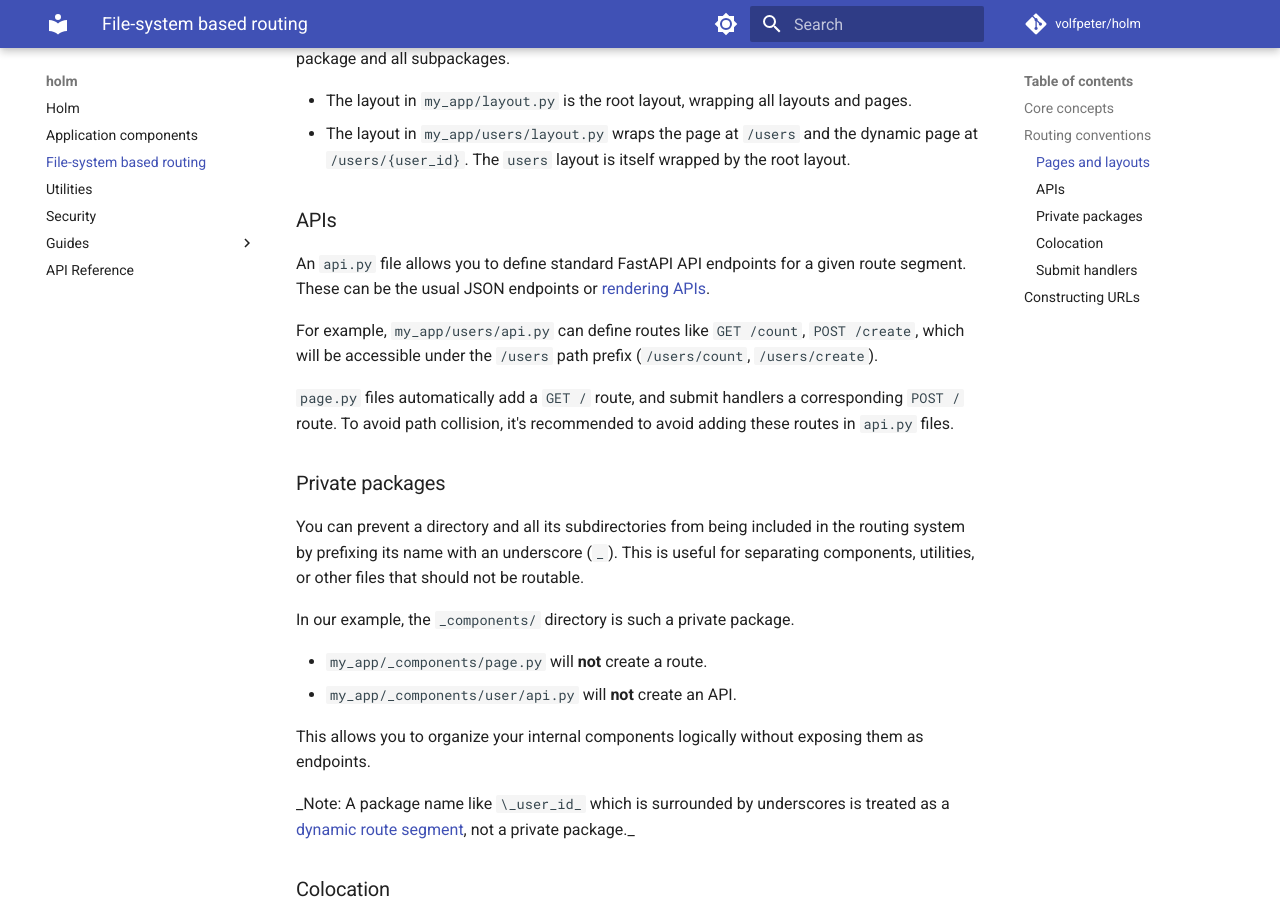
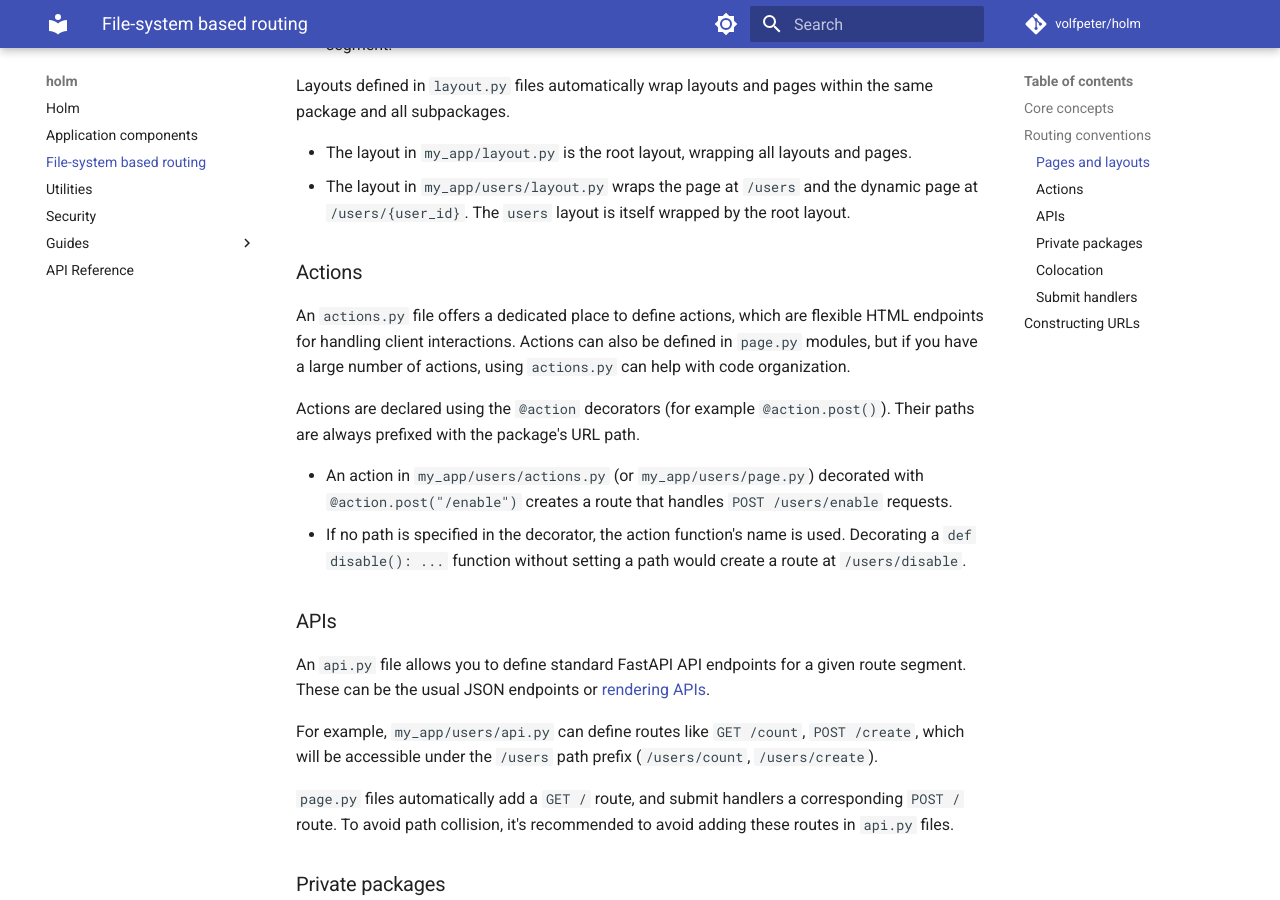
Before and after one commit to volfpeter/holm, an MkDocs documentation site: the page built from docs/file-system-based-routing.md, in a window 1280 px wide and 900 px high, scrolled down 1614 px. Built offline with MkDocs 1.6.1 and Material for MkDocs 9.7.7, drawn with Linux system fonts in a browser that asks for light colours; comment, search, counter and statistics services are not loaded; some of the changed text lies outside the part shown.

Commit message:
docs: add actions to the file-system-based-routing docs

```diff
--- a/docs/file-system-based-routing.md
+++ b/docs/file-system-based-routing.md
@@ -9,9 +9,10 @@ Going through the [Application components](application-components.md) documentat
 ## Core concepts
 
 - Packages define URL segments: Each Python package within your application's root maps to a URL segment. Nesting directories creates nested routes. For example, the `my_app/users/` package will create routes under the `/users` URL path.
-- Special files mark application endpoints: `holm` looks for specific filenames within your application directory to discover pages, layouts, custom APIs, and compose your application.
+- Special files mark application components: `holm` looks for specific filenames within your application directory to discover application components and compose your application.
   - `page.py`: Creates a publicly accessible URL for a route segment.
   - `layout.py`: Defines a shared UI that wraps a route segment and its children.
+  - `actions.py`: Defines custom action endpoints for a route segment.
   - `api.py`: Creates custom API endpoints for a route segment.
 
 ## Routing conventions
@@ -27,6 +28,7 @@ my_app/
 ├── page.py
 ├── users/
 │   ├── __init__.py
+│   ├── actions.py
 │   ├── api.py
 │   ├── layout.py
 │   ├── page.py
@@ -53,6 +55,15 @@ Layouts defined in `layout.py` files automatically wrap layouts and pages within
 
 - The layout in `my_app/layout.py` is the root layout, wrapping all layouts and pages.
 - The layout in `my_app/users/layout.py` wraps the page at `/users` and the dynamic page at `/users/{user_id}`. The `users` layout is itself wrapped by the root layout.
+
+### Actions
+
+An `actions.py` file offers a dedicated place to define actions, which are flexible HTML endpoints for handling client interactions. Actions can also be defined in `page.py` modules, but if you have a large number of actions, using `actions.py` can help with code organization.
+
+Actions are declared using the `@action` decorators (for example `@action.post()`). Their paths are always prefixed with the package's URL path.
+
+- An action in `my_app/users/actions.py` (or `my_app/users/page.py`) decorated with `@action.post("/enable")` creates a route that handles `POST /users/enable` requests.
+- If no path is specified in the decorator, the action function's name is used. Decorating a `def disable(): ...` function without setting a path would create a route at `/users/disable`.
 
 ### APIs
 
@@ -102,3 +113,5 @@ Here are some examples:
 - `app.url_path_for("my_app.users._user_id_.page", user_id=1)`: `/users/1/`
 
 Submit handlers are also assigned a name: the name of the corresponding page's name, followed by the `.handle_submit` suffix. Since the only difference between pages and submit handlers is the used HTTP method, the URL for a submit handler is the same as the URL for the corresponding page.
+
+Actions are named using their module's import path and the action function's name: `{module_path}.{function_name}`. For an action named `enable_user` inside `my_app/users/actions.py`, the name would be `my_app.users.actions.enable_user`.
```
